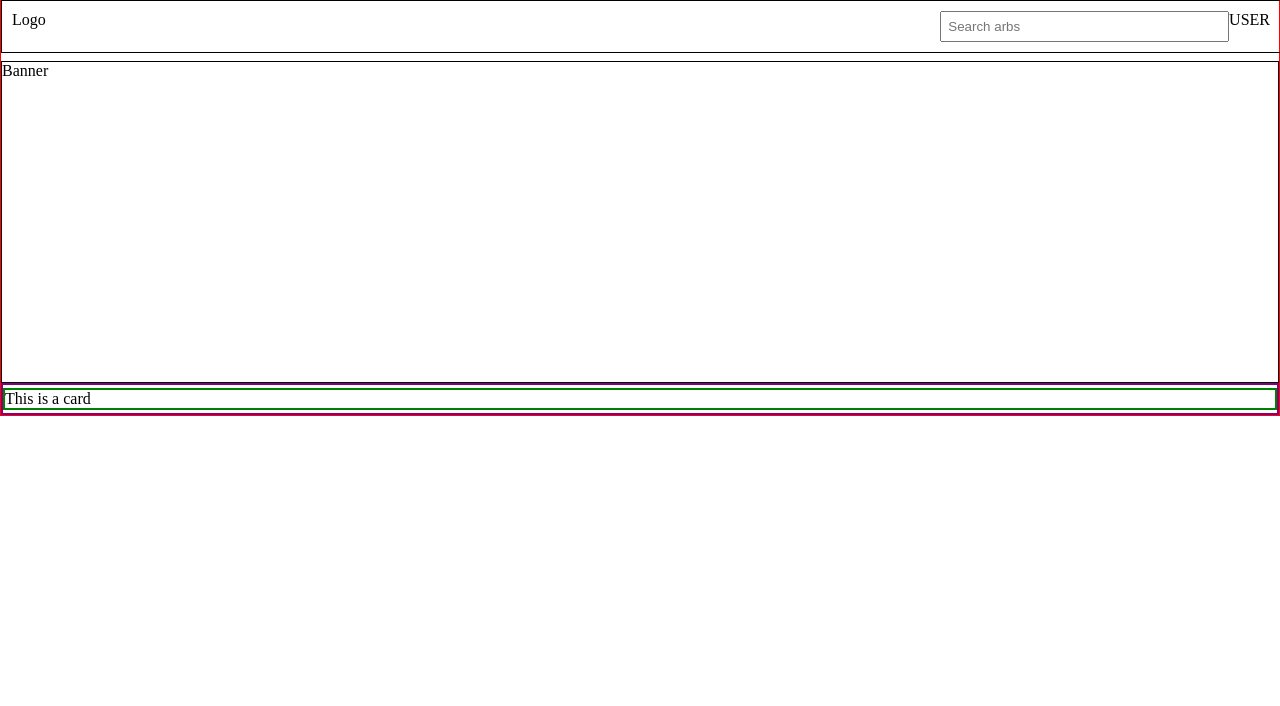
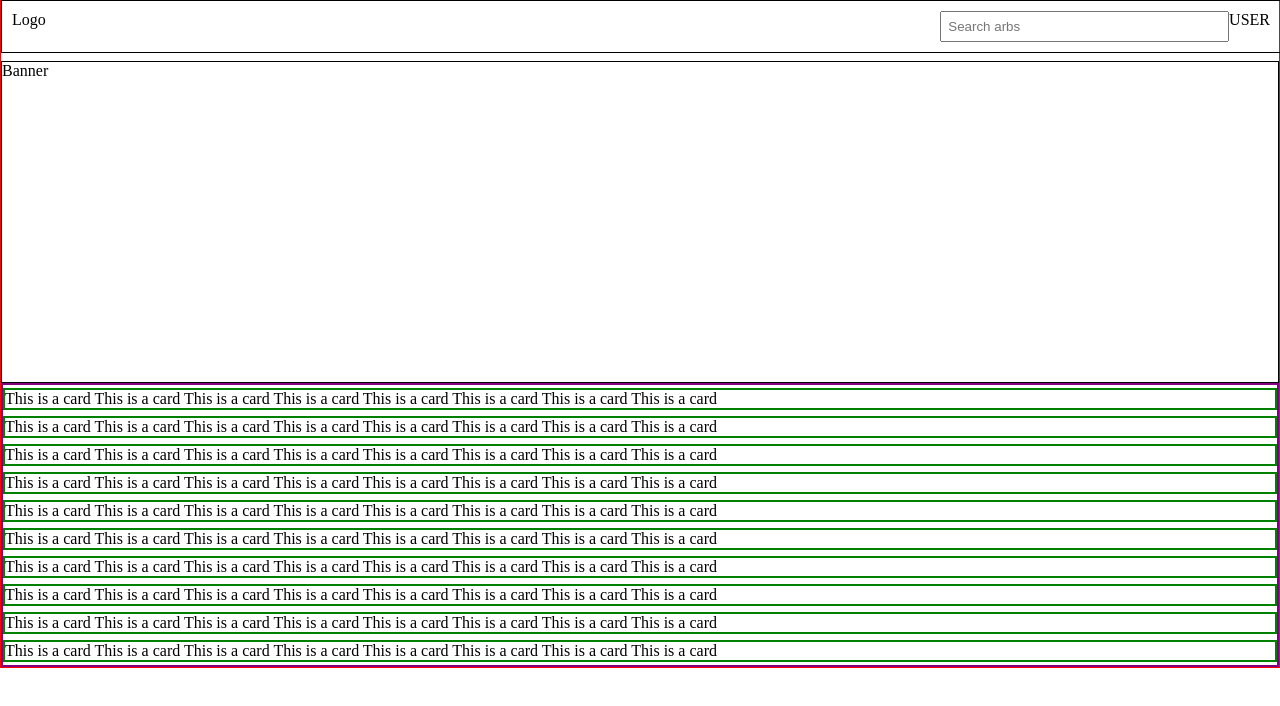
Before and after one commit to keithsimkin/Sports-Betting-Arbitrage, a React (Create React App) app in the folder frontend/: page / in a window 1280 px wide. Shown: the top 706 px of the page. Built offline with nearby package versions, Linux system fonts and the light colour scheme.

Commit message:
styling the card component

```diff
--- a/frontend/src/components/CardHolder/Card/Card.js
+++ b/frontend/src/components/CardHolder/Card/Card.js
@@ -20,6 +20,13 @@ const Card = ({ id, game, game_date, game_time, arb_combination, arb_received })
 	return(
 		<div className="card">
 			This is a card
+			This is a card
+			This is a card
+			This is a card
+			This is a card
+			This is a card
+			This is a card
+			This is a card
 		</div>
 	)
 };
--- a/frontend/src/components/CardHolder/CardHolder.js
+++ b/frontend/src/components/CardHolder/CardHolder.js
@@ -6,6 +6,15 @@ const CardHolder = ({ arbGames }) => {
 	return(
 		<section className="cardholder">
 			<Card />
+			<Card />
+			<Card />
+			<Card />
+			<Card />
+			<Card />
+			<Card />
+			<Card />
+			<Card />
+			<Card />
 		</section>
 	)
 };
```
Also changed, not shown: frontend/src/components/Footer/footer.css (line endings or trailing spaces).
